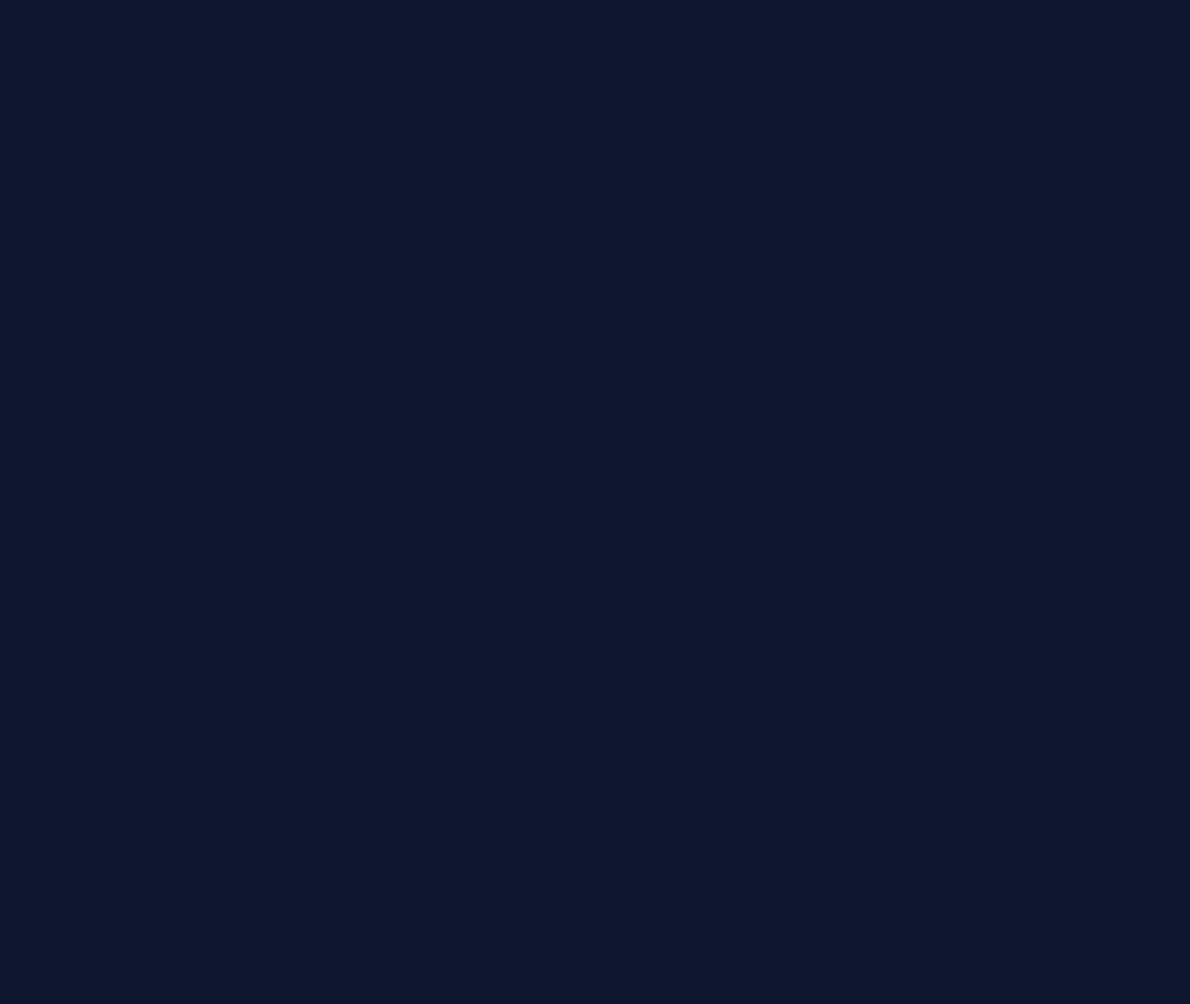
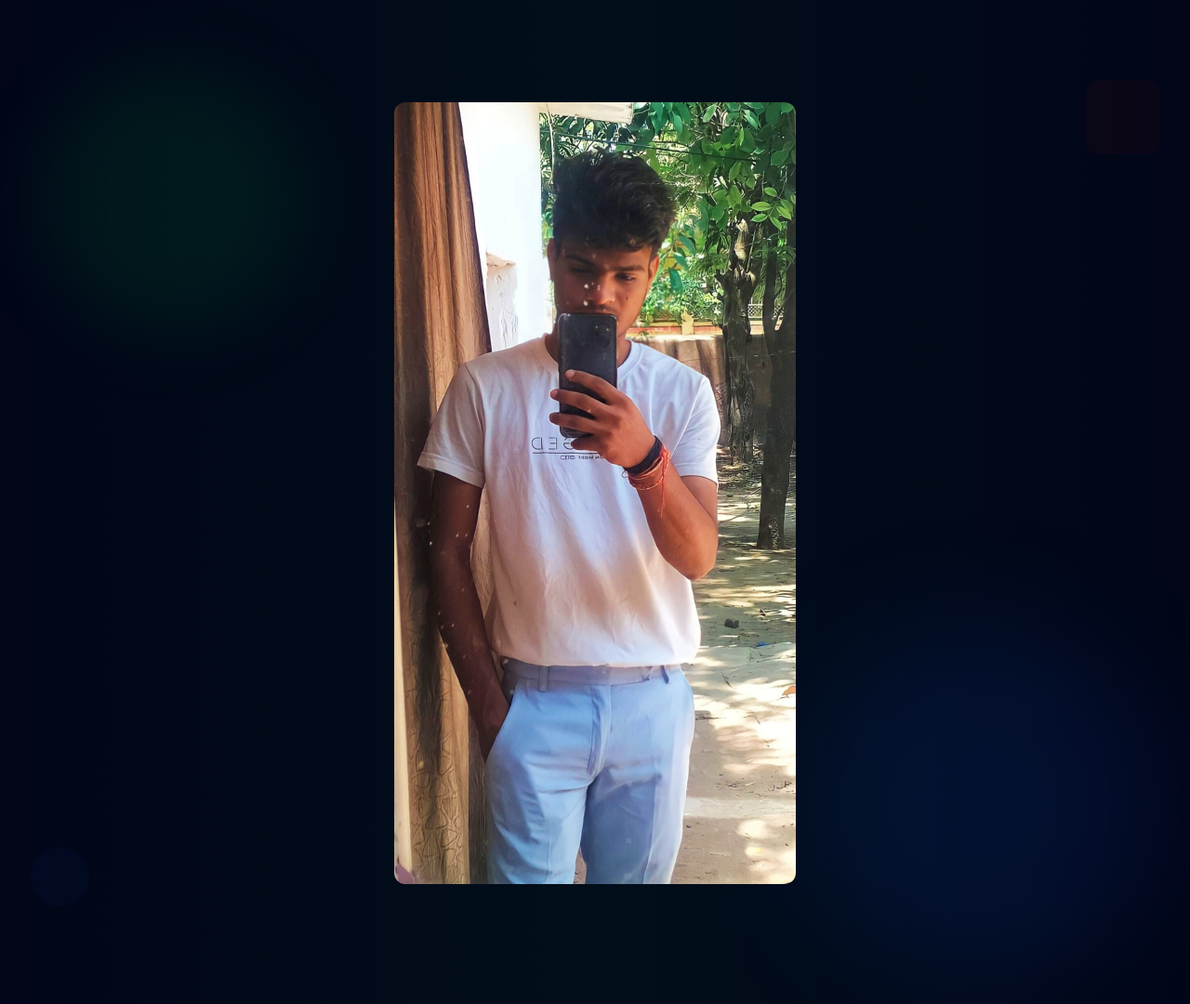
Before and after one commit to panditpavan44/Portfolio-website, a React (Vite) app in the folder portofilio-website/: page / in a window 1280 px wide. Shown: the part 890-1970 px from the top of the page at 93% size. Before the commit the page ends 808 px from the top, so only its background shows below. Built offline with nearby package versions, Linux system fonts and the light colour scheme.

Commit message:
upload image

```diff
--- a/portofilio-website/src/App.jsx
+++ b/portofilio-website/src/App.jsx
@@ -1,11 +1,13 @@
 import React from 'react'
 import Header from './component/header'
 import Hero from './component/Hero';
+import About from './component/About';
 function App() {
   return (
     <div className='bg-gray-900'>
     <Header />
     <Hero/>
+    <About/>
     </div>
   );
 }
--- /dev/null
+++ b/portofilio-website/src/component/About.jsx
@@ -0,0 +1,45 @@
+import React from 'react'
+import amit8 from '../assets/amit8.jpeg';
+
+function About() {
+  return (
+   <section id='about' className='py-24 bg-slate-950 relative overflow-hidden'>
+      {/* Animated Background Elements */}
+        <div className='absolute inset-0'>
+            <div className="absolute top-20 left-10 w-72 h-72 bg-green-600/10 rounded-full blur-2xl">
+
+            </div>
+            <div className='absolute bottom-20 right-10 w-96 h-96 bg-blue-600/10 rounded-full
+            blur-3xl'></div>
+            <div className="absolute top-1/2 left-1/2 transform -translate-x-1/2 -translate-y-1/2
+            w-full h-full bg-gradient-to-r from-transparent via-green-600/5 to-transparent"></div>
+        </div>
+        <div className='container mx-auto px-6 py-4'>
+            <div className="container px-6 relative z-10">
+                <div className="grid lg:grid-col-2 gap-16 items-space">
+                    {/* Left image */}
+                    <div className={`relative transition-all duration-1000`}>
+                        <div className="relative-group">
+                            <div className="w-full max-w-md mx-auto">
+                                <div className="relative-border-4 border-green-500 rounded-2xl p-2 group-hover:border-green-400
+                                transition-all duration-300">
+                                    <img src={amit8} alt="phote" className='w-full rounded-xl transition-all duration-500 group-hover:scale-105'/>
+                                    <div className='absolute inset-2 bg-gradient-to-tr from-green-600/10 to-transparent rounded-xl
+                                    opacity-0 group-hover:opacity-100 transition-all duration-500'></div>
+                                    {/* Floating Decoration */}
+                                    <div className="absolute -top-4 -right-4 w-20 h-20 bg-red-600/20 rounded-2xl opacity-20"></div>
+                        <div className="absolute -bottom-4 -left-4 w-16 h-16 bg-blue-600/20 rounded-full opacity-20"></div>
+                                </div>
+                            </div>
+                        </div>
+                    </div>
+                    {/* Right Content */}
+                    <div></div>
+                </div>
+            </div>
+        </div>
+   </section>
+  )
+}
+
+export default About
--- a/portofilio-website/src/component/Hero.jsx
+++ b/portofilio-website/src/component/Hero.jsx
@@ -2,6 +2,7 @@ import { ArrowRight, Linkedin, Mail } from 'lucide-react'
 import React, { useEffect, useState } from 'react'
 import { Play } from 'lucide-react'
 import { Github } from 'lucide-react'
+import amit8 from '../assets/amit8.jpeg';
 
 function Hero() {
     const [isVisible,setIsVisible] = useState(false);
@@ -80,12 +81,12 @@ function Hero() {
                     <div className="relative">
                         <div className="w-full max-w-lg mx-auto">
                             <div className="relative-group">
-                                <img src="amit8.jpeg" alt="photo" />
+                                <img src={amit8} alt="photo" className='h-160 w-160 rounded-2xl'/>
 
                             </div>
                         </div>
-                        <div className="absolute -top-4 -right-4 w-20 h-20 bg-green-600 rounded-2xl opacity-20"></div>
-                        <div className="absolute -bottom-4 -left-4 w-16 h-16 bg-blue-500 rounded-full opacity-20"></div>
+                        <div className="absolute -top-8 -right-1 w-20 h-20 bg-green-600 rounded-2xl opacity-20"></div>
+                        <div className="absolute -bottom-4 -left-0 w-16 h-16 bg-blue-500 rounded-full opacity-20"></div>
                     </div>
                 </div>
             </div>
```
Also changed, not shown: portofilio-website/src/assets/amit8.jpeg (renamed from portofilio-website/src/component/amit8.jpeg).
